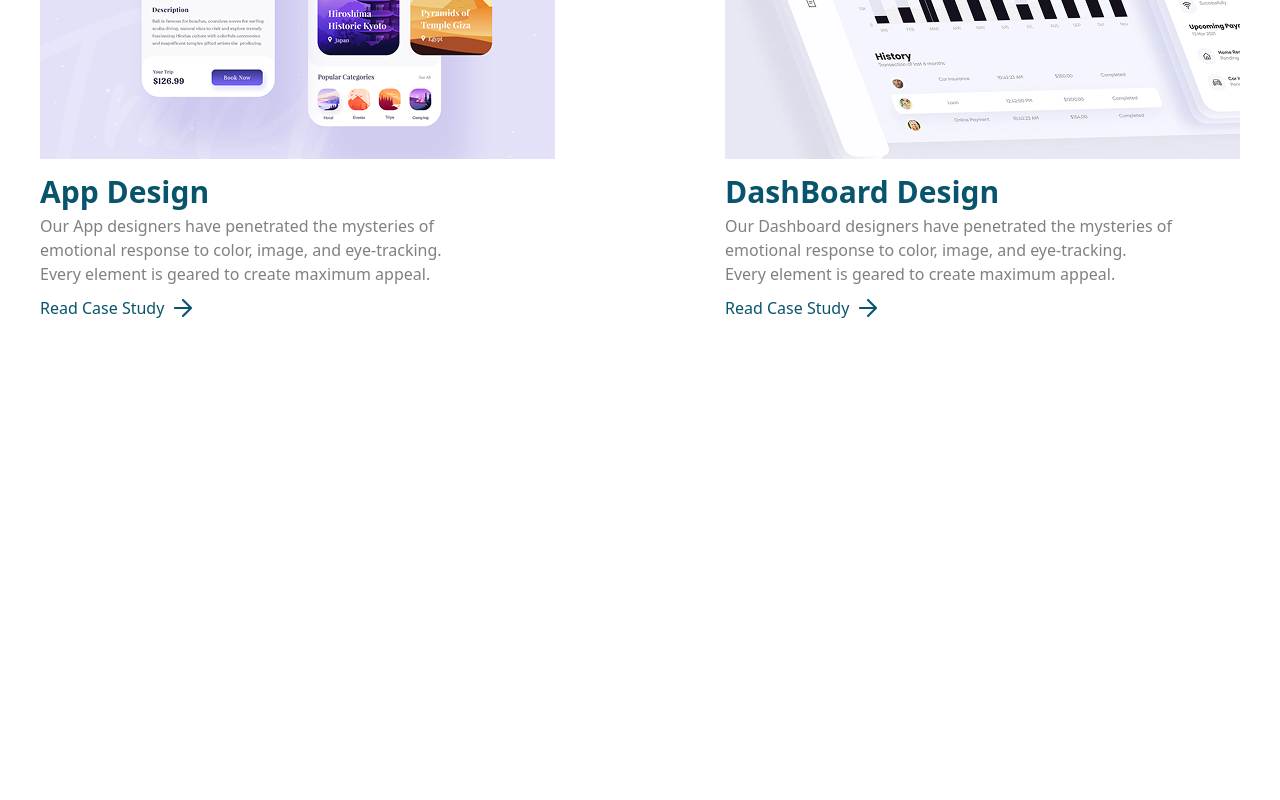
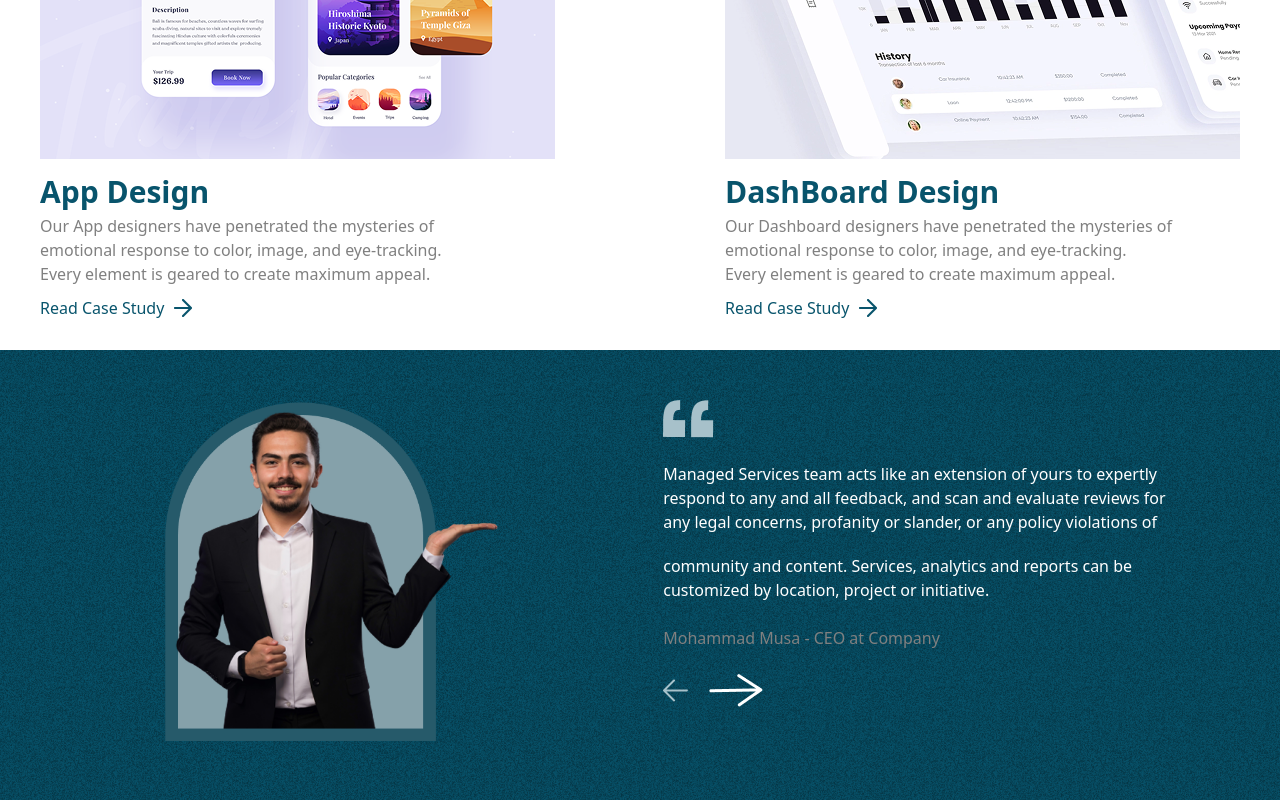
Before and after one commit to SOFTCLUB-2007/projet, a website: page src/index.html in a window 1280 px wide. Shown: the part 2144-2944 px from the top of the page. Before the commit the page ends 2464 px from the top, so only its background shows below. Drawn offline with nearby package versions, Linux system fonts and the light colour scheme; files that its build step writes are made by us from their sources.

Commit message:
section project created

```diff
--- a/src/index.html
+++ b/src/index.html
@@ -165,6 +165,29 @@
 
         </div>
     </section>
+    <div style="background-image: url(./Group\ 33\ \(1\).png);" class="bg-cover bg-no-repeat lg:h-[450px] h-[700px] mt-[30px]">
+    <section class="max-w-[1200px] m-auto">
+        <div class="lg:flex lg:justify-around pt-[50px]">
+
+            <div>
+                <img class="w-[400px]" src="Group 36.png" alt="">
+            </div>
+            <div>
+                <img src="Group (5).png" alt=""> <br>
+                <p class="text-white">Managed Services team acts like an extension of yours to expertly <br>
+                    respond to any and all feedback, and scan and evaluate reviews for <br>
+                    any legal concerns, profanity or slander, or any policy violations of </p>
+
+                <p class="text-white pt-[20px]">community and content. Services, analytics and reports can be <br>
+                customized by location, project or initiative.</p> <br>
+                <p class="text-[gray]">Mohammad Musa  - CEO at Company</p>
+                <br>
+                <img src="Group 34.png" alt="">
+            </div>
+        </div>
+
+    </section>
+    </div>
 </main>
 </body>
 </html>
```
Also changed, not shown: src/Group (5).png (added), src/Group 33 (1).png (added), src/Group 34.png (added), src/Group 36.png (added).
